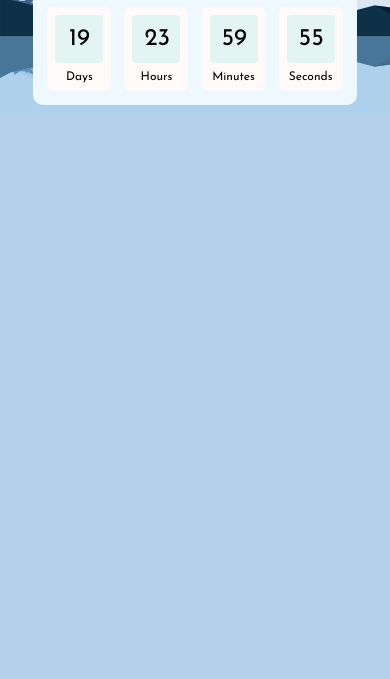
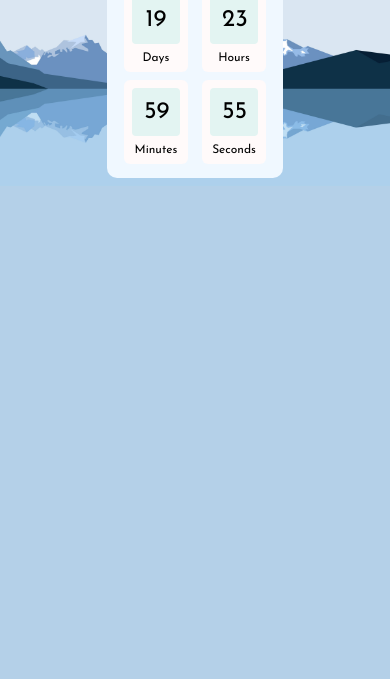
Before and after one commit to Anton-Karpena/countdown_clock, a website built with Parcel: page src/index.html in a window 390 px wide. Shown: the part 165-844 px from the top of the page. Built offline with nearby package versions, Linux system fonts and the light colour scheme.

Commit message:
tablet and mobile layouts added

```diff
--- a/src/index.html
+++ b/src/index.html
@@ -12,25 +12,25 @@
   <body>
     <div class="clock">
       <h1 class="clock__header">Countdown Clock</h1>
-      <div id="clock__timer">
+      <div class="clock__timer" id="clock__timer">
         <div class="clock__block">
-          <span class="clock__span clock--days"></span>
-          <div class="clock__text">Days</div>
+          <div class="clock__div clock--days"></div>
+          <p class="clock__text">Days</p>
         </div>
 
         <div class="clock__block">
-          <span class="clock__span clock--hours"></span>
-          <div class="clock__text">Hours</div>
+          <div class="clock__div clock--hours"></div>
+          <p class="clock__text">Hours</p>
         </div>
 
         <div class="clock__block">
-          <span class="clock__span clock--minutes"></span>
-          <div class="clock__text">Minutes</div>
+          <div class="clock__div clock--minutes"></div>
+          <p class="clock__text">Minutes</p>
         </div>
 
         <div class="clock__block">
-          <span class="clock__span clock--seconds"></span>
-          <div class="clock__text">Seconds</div>
+          <div class="clock__div clock--seconds"></div>
+          <p class="clock__text">Seconds</p>
         </div>
       </div>
     </div>
--- a/src/index.js
+++ b/src/index.js
@@ -16,18 +16,18 @@ function getTimeRemaining(endtime) {
 
 function initializeClock(id, endtime) {
   const clock = document.getElementById(id);
-  const daysSpan = clock.querySelector('.clock--days');
-  const hoursSpan = clock.querySelector('.clock--hours');
-  const minutesSpan = clock.querySelector('.clock--minutes');
-  const secondsSpan = clock.querySelector('.clock--seconds');
+  const daysDiv = clock.querySelector('.clock--days');
+  const hoursDiv = clock.querySelector('.clock--hours');
+  const minutesDiv = clock.querySelector('.clock--minutes');
+  const secondsDiv = clock.querySelector('.clock--seconds');
 
   function updateClock() {
     const t = getTimeRemaining(endtime);
 
-    daysSpan.innerHTML = t.days;
-    hoursSpan.innerHTML = ('0' + t.hours).slice(-2);
-    minutesSpan.innerHTML = ('0' + t.minutes).slice(-2);
-    secondsSpan.innerHTML = ('0' + t.seconds).slice(-2);
+    daysDiv.innerHTML = t.days;
+    hoursDiv.innerHTML = ('0' + t.hours).slice(-2);
+    minutesDiv.innerHTML = ('0' + t.minutes).slice(-2);
+    secondsDiv.innerHTML = ('0' + t.seconds).slice(-2);
 
     if (t.total <= 0) {
       clearInterval(timeinterval);
--- a/src/style.scss
+++ b/src/style.scss
@@ -7,14 +7,18 @@ body {
   background-repeat: no-repeat;
   background-color: rgb(180, 208, 232);
   font-family: 'Josefin Sans', sans-serif;
+
+  @media (max-width: 768px) {
+    background-position: center;
+  }
 }
 
 .clock {
-  text-align: center;
   margin-top: 10vh;
   padding: 20px;
   border-radius: 10px;
   background-color: aliceblue;
+  text-align: center;
 
   @media (max-width: 768px) {
     padding: 10px;
@@ -28,43 +32,63 @@ body {
     @media (max-width: 768px) {
       font-size: 28px;
     }
+
+    @media (max-width: 420px) {
+      font-size: 20px;
+    }
+  }
+
+  &__timer {
+    display: flex;
+    justify-content: center;
+    align-items: center;
+    flex-wrap: wrap;
+
+    @media (max-width: 420px) {
+      display: grid;
+      grid-template-columns: 1fr 1fr;
+      justify-items: center;
+    }
   }
 
   &__block {
-    display: inline-block;
     margin: 8px;
     padding: 12px;
     border-radius: 6px;
     background: snow;
-    font-size: 32px;
 
     @media (max-width: 768px) {
-      font-size: 24px;
       margin: 4px;
       padding: 8px;
     }
   }
 
-  &__span {
-    display: inline-block;
+  &__div {
     width: 36px;
     padding: 16px;
     border-radius: 4px;
     background: rgb(227, 244, 242);
+    font-size: 28px;
 
     @media (max-width: 768px) {
       width: 24px;
       padding: 12px;
+      font-size: 24px;
     }
   }
 
   &__text {
-    padding-top: 12px;
+    padding: 12px 0 8px;
+    margin: 0;
     font-size: 16px;
 
     @media (max-width: 768px) {
       padding-top: 8px;
       font-size: 12px;
     }
+
+    @media (max-width: 420px) {
+      padding: 8px 0 0;
+    }
   }
 }
```
